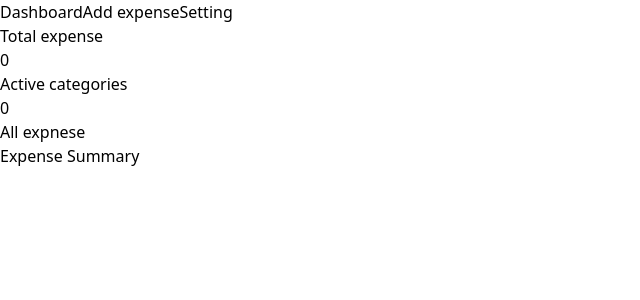
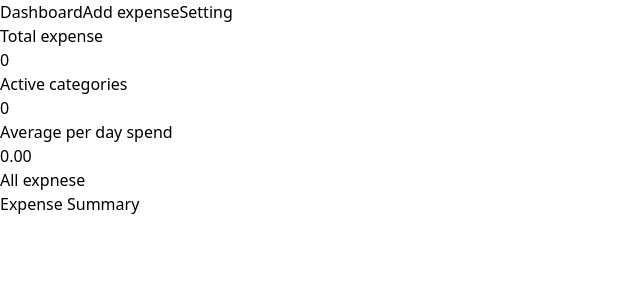
Before and after one commit to itsgauravkumar07/expenses-tracker, a React (Vite) app: page / in a window 1280 px wide. Shown: the top 300 px of the page, without its empty margins (0-640 px from the left). Built offline with nearby package versions, Linux system fonts and the light colour scheme.

Commit message:
feat: add average daily spend card(30-day calculation)

```diff
--- a/src/pages/Dashboard.jsx
+++ b/src/pages/Dashboard.jsx
@@ -12,7 +12,6 @@ function Dashboard(){
        const allExpense = getExpense();
         setExpense(allExpense);
     }, []);
-
 
     useEffect(() => {
         const catAmount = {};
@@ -43,6 +42,7 @@ function Dashboard(){
     }
 
     const active = Object.keys(categoryAmount).length;
+    const averagePerDay = total/30;
 
     return(
         <div>
@@ -57,7 +57,10 @@ function Dashboard(){
                 <p>{active}</p>
             </div>
 
-
+            <div>
+                <h1>Average per day spend</h1>
+                <p>{averagePerDay.toFixed(2)}</p>
+            </div>
 
 
             <h1>All expnese</h1>
```
